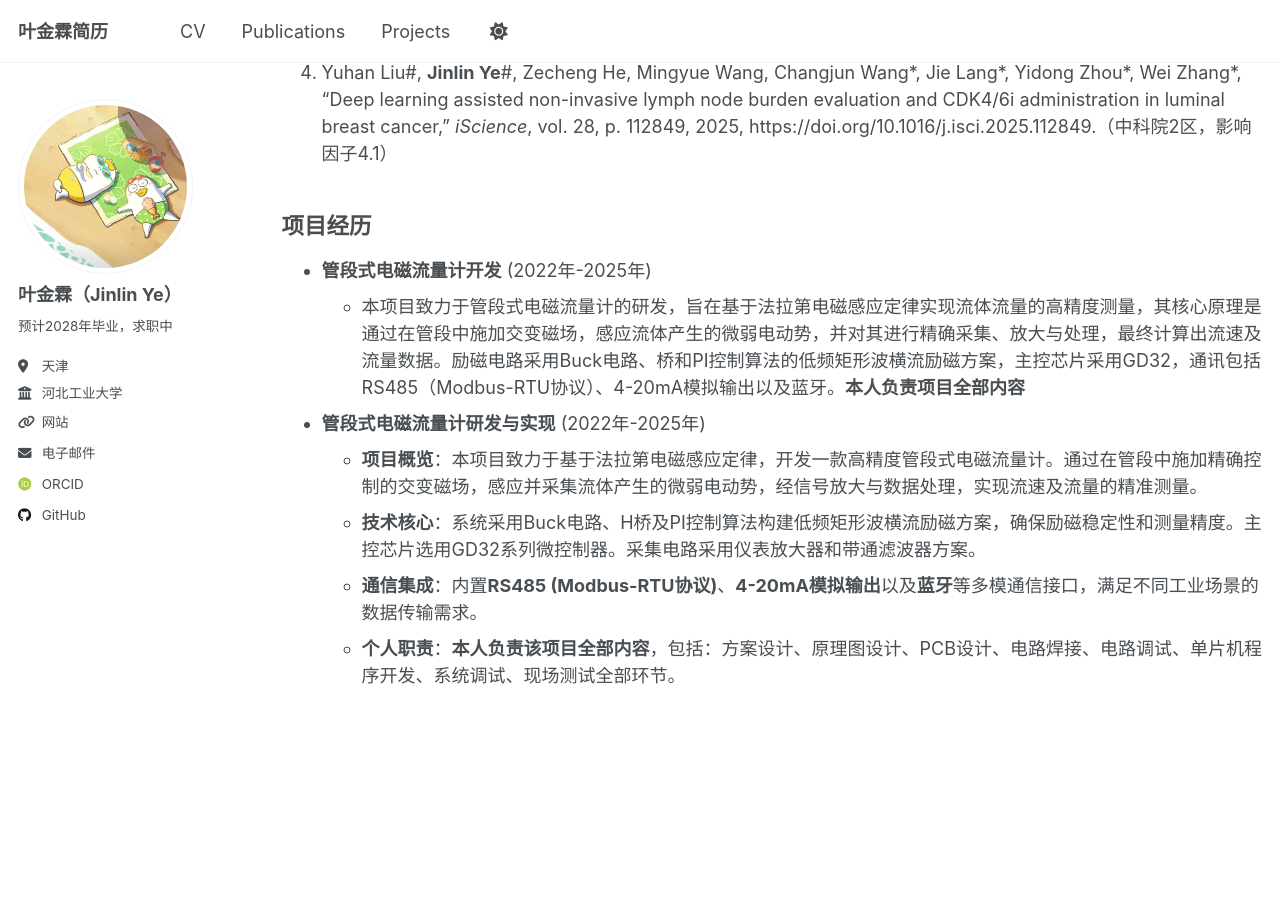
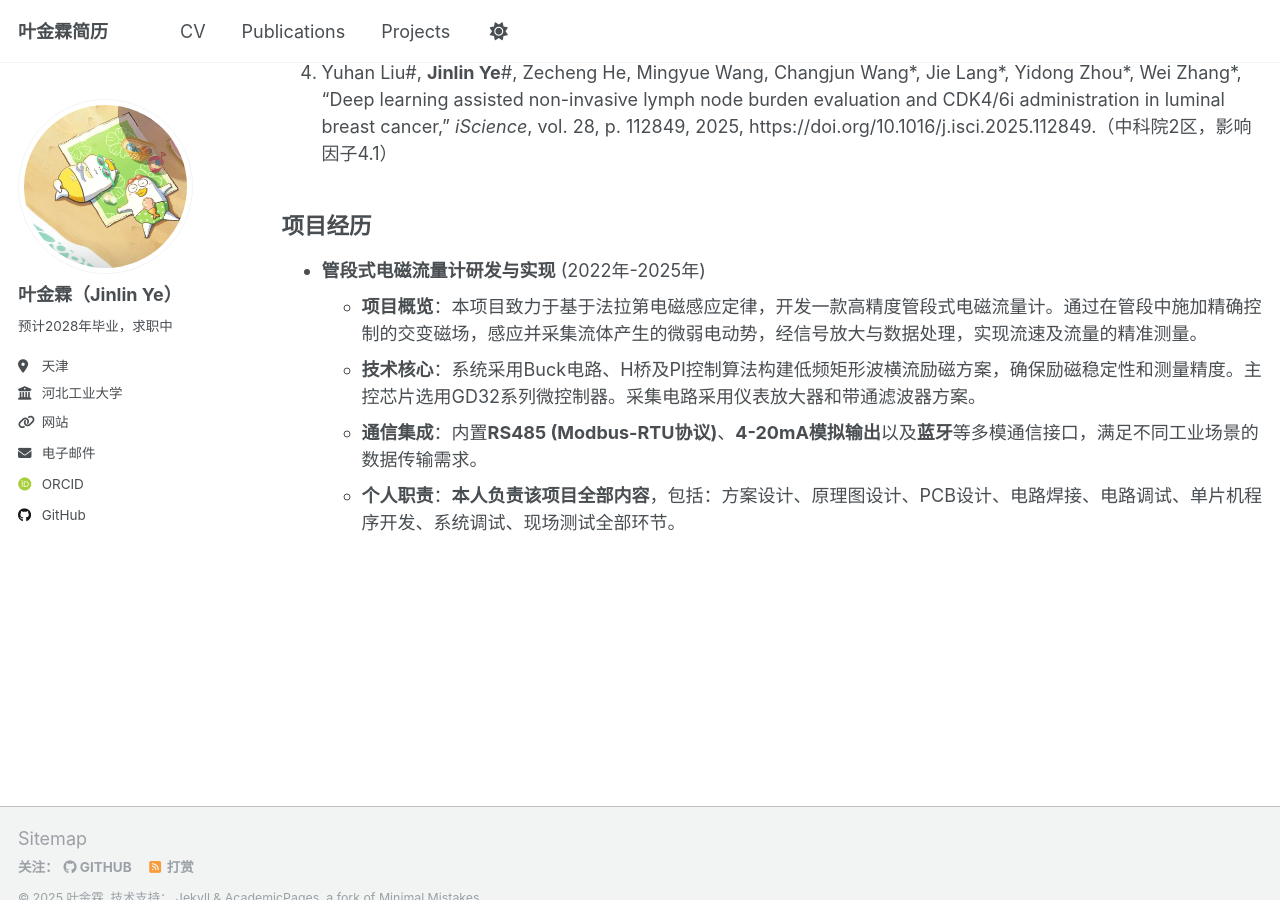
Before and after one commit to JinlinYY/JinlinYY.github.io, a Jekyll site: the page built from _pages/cv.md, in a window 1280 px wide and 900 px high, scrolled down 842 px. Built offline with Jekyll 4.4.1, drawn with Linux system fonts in a browser that asks for light colours; some web fonts are replaced; a script that is not in the unit is left out.

Commit message:
Update cv.md

```diff
--- a/_pages/cv.md
+++ b/_pages/cv.md
@@ -29,9 +29,6 @@ redirect_from:
 
 ## 项目经历
 
-* **管段式电磁流量计开发** (2022年-2025年)
-    * 本项目致力于管段式电磁流量计的研发，旨在基于法拉第电磁感应定律实现流体流量的高精度测量，其核心原理是通过在管段中施加交变磁场，感应流体产生的微弱电动势，并对其进行精确采集、放大与处理，最终计算出流速及流量数据。励磁电路采用Buck电路、桥和PI控制算法的低频矩形波横流励磁方案，主控芯片采用GD32，通讯包括RS485（Modbus-RTU协议）、4-20mA模拟输出以及蓝牙。**本人负责项目全部内容**
-
 * **管段式电磁流量计研发与实现** (2022年-2025年)
     * **项目概览**：本项目致力于基于法拉第电磁感应定律，开发一款高精度管段式电磁流量计。通过在管段中施加精确控制的交变磁场，感应并采集流体产生的微弱电动势，经信号放大与数据处理，实现流速及流量的精准测量。
     * **技术核心**：系统采用Buck电路、H桥及PI控制算法构建低频矩形波横流励磁方案，确保励磁稳定性和测量精度。主控芯片选用GD32系列微控制器。采集电路采用仪表放大器和带通滤波器方案。
```
